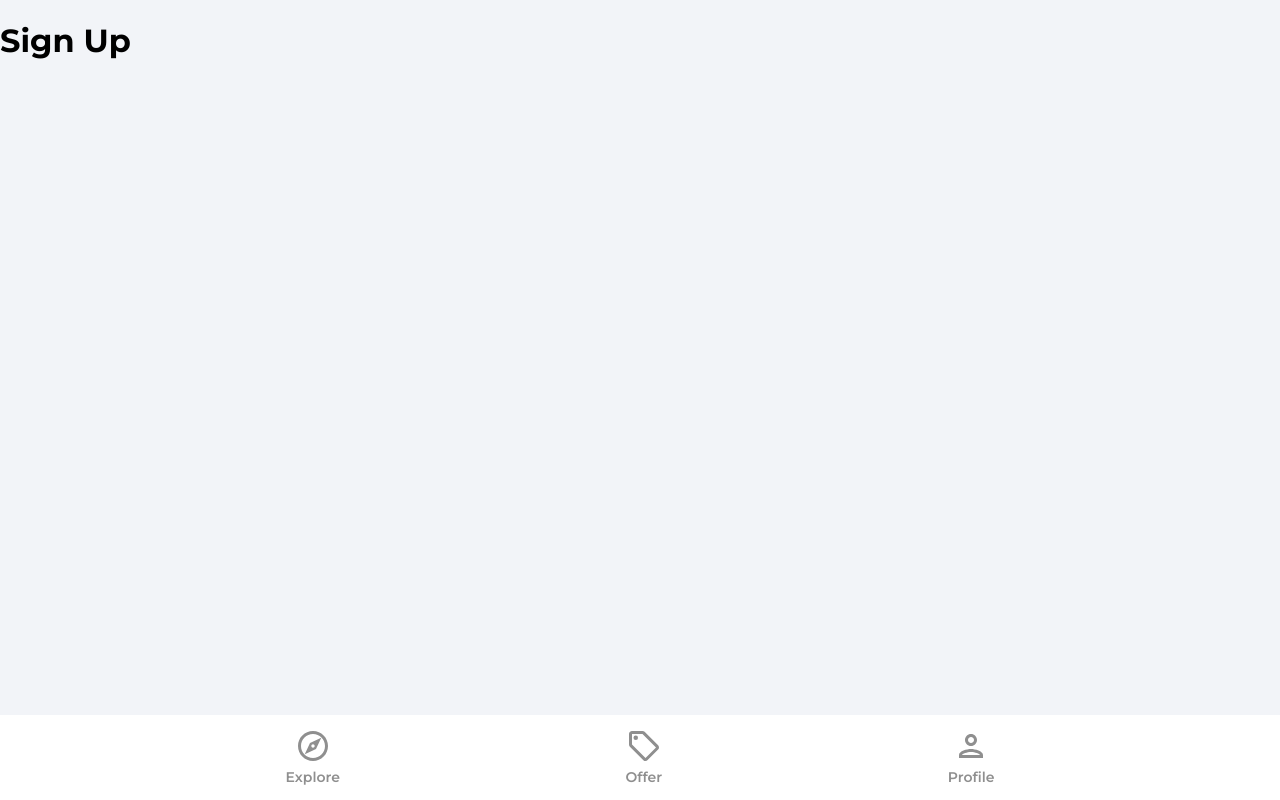
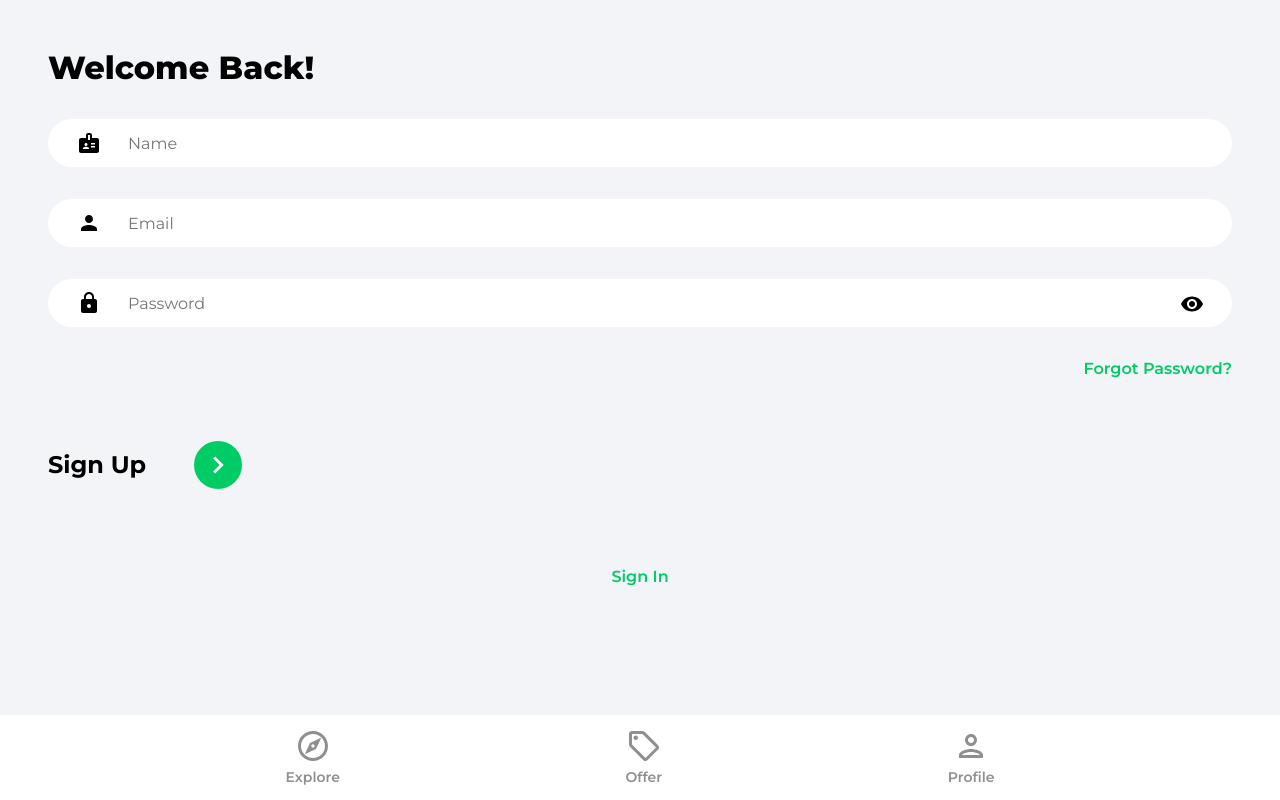
Before and after one commit to Zajecia-PJATK/projektprogramistyczny-frontend-biu-rutkowsm, a React (Create React App) app in the folder house-marketplace/: page /sign-up in a window 1280 px wide. Built offline with nearby package versions, Linux system fonts and the light colour scheme.

Commit message:
Sign up form

```diff
--- a/house-marketplace/src/pages/SignIn.jsx
+++ b/house-marketplace/src/pages/SignIn.jsx
@@ -16,8 +16,11 @@
 
   const navigate = useNavigate()
 
-  const onChange = () => {
-
+  const onChange = (e) => {
+    setFormData((prevState) => ({
+      ...prevState,
+      [e.target.id]: e.target.value
+    }))
   }
 
   return (
--- a/house-marketplace/src/pages/SignUp.jsx
+++ b/house-marketplace/src/pages/SignUp.jsx
@@ -1,10 +1,91 @@
 import React from 'react'
+import { useState } from 'react'
+import { Link, useNavigate } from 'react-router-dom'
+import {ReactComponent as ArrowRightIcon} from '../assets/svg/keyboardArrowRightIcon.svg'
+import visibilityIcon from '../assets/svg/visibilityIcon.svg'
 
 function SignUp() {
+
+  const [showPassword, setShowPassword] = useState(false)
+  const [formData, setFormData] = useState({
+    name: '',
+    email: '',
+    password: '',
+  })
+
+  const { name, email, password} = formData
+
+  const navigate = useNavigate()
+
+  const onChange = (e) => {
+    setFormData((prevState) => ({
+      ...prevState,
+      [e.target.id]: e.target.value
+    }))
+  }
+
   return (
-    <div>
-      <h1>Sign Up</h1>
-    </div>
+    <>
+      <div className="pageContainer">
+        <header>
+          <p className="pageHeader">
+            Welcome Back!
+          </p>
+        </header>
+
+        <main>
+          <form>
+            <input
+              type="text"
+              className="nameInput"
+              placeholder='Name'
+              id="name"
+              value={name}
+              onChange={onChange}
+            />
+            <input
+              type="email"
+              className="emailInput"
+              placeholder='Email'
+              id="email"
+              value={email}
+              onChange={onChange}
+            />
+            <div className="passwordInputDiv">
+              <input
+                type={showPassword ? 'text' : 'password'} className='passwordInput'
+                placeholder='Password'
+                id="password"
+                value={password}
+                onChange={onChange}
+              />
+              <img src={visibilityIcon} alt="show password" className="showPassword"
+              onClick={() => setShowPassword((prevState) =>
+              !prevState)}
+              />
+            </div>
+
+            <Link to='/forgot-password' className='forgotPasswordLink'>
+              Forgot Password?
+            </Link>
+
+            <div className="signUpBar">
+              <p className="signUpText">
+                Sign Up
+              </p>
+              <button className="signUpButton">
+                <ArrowRightIcon fill='#ffffff' width='34px' height='34px'/>
+              </button>
+            </div>
+          </form>
+          {/* Google OAuth */}
+
+          <Link to='/sign-in' className='registerLink'>
+            Sign In
+          </Link>
+        </main>
+      </div>
+    </>
   )
 }
 
```
